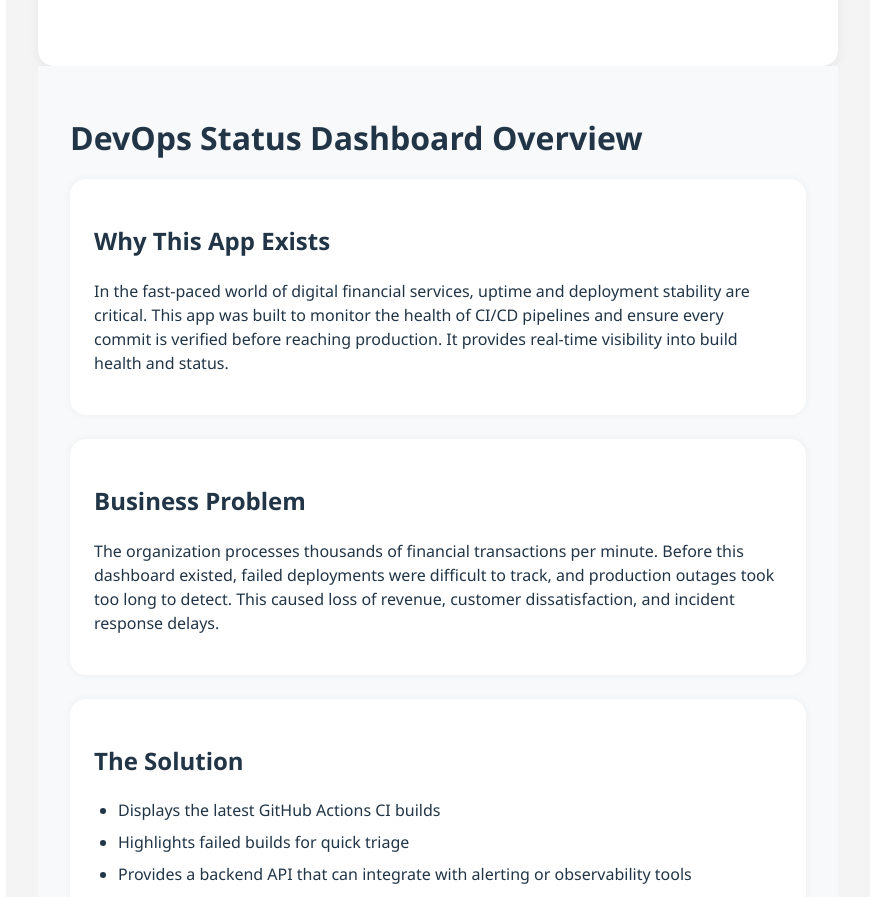
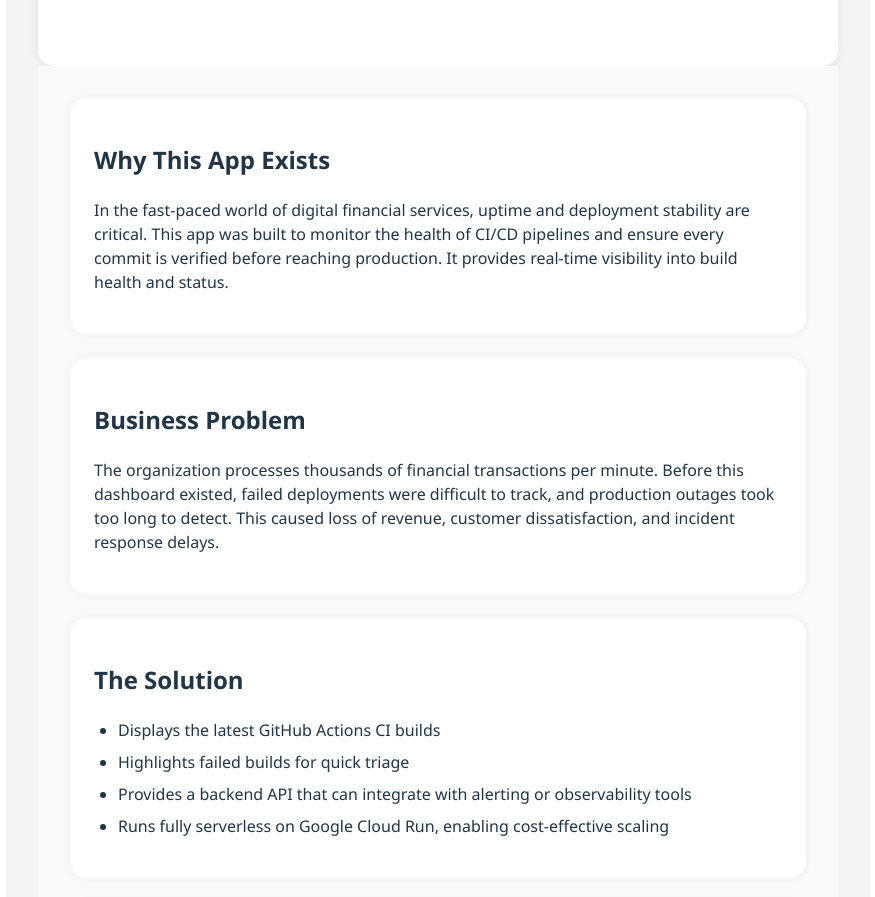
Before and after one commit to lancehall123/devops-status-dashboard, a Vue app in the folder frontend/: page / in a window 1280 px wide. Shown: the part 1580-2477 px from the top of the page, without its empty margins (202-1077 px from the left). Built offline with nearby package versions, Linux system fonts and the light colour scheme; no server answers.

Commit message:
Removing a duplicated heading

```diff
--- a/frontend/src/components/Overview.vue
+++ b/frontend/src/components/Overview.vue
@@ -1,6 +1,6 @@
 <template>
   <main class="overview">
-    <h1>DevOps Status Dashboard Overview</h1>
+
 
     <section>
       <h2>Why This App Exists</h2>
```
